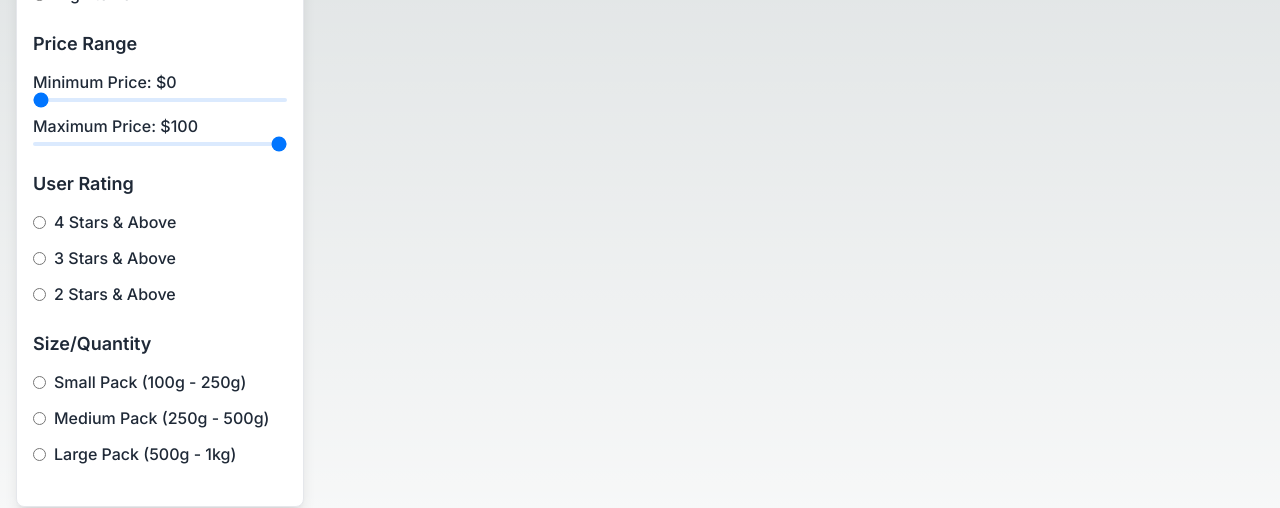
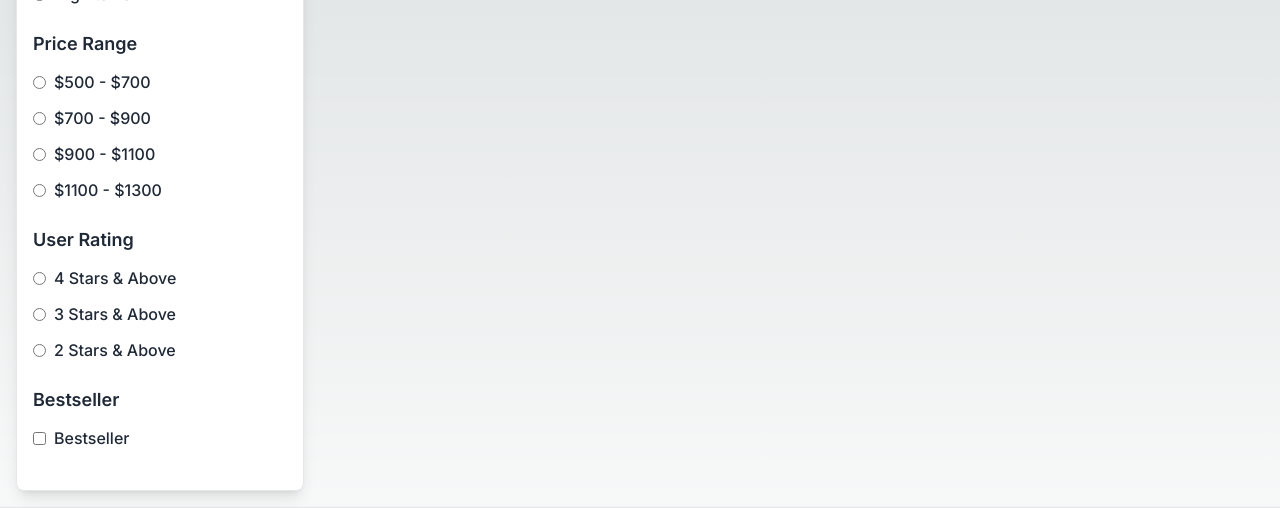
Before and after one commit to Siddharth0101/Ecommerce-Next.js, a Next.js app: page /product/almond in a window 1280 px wide. Shown: the part 349-857 px from the top of the page. Built offline with nearby package versions, Linux system fonts and the light colour scheme; no server answers.

Commit message:
updated filter

```diff
--- a/src/app/components/filter/Filter.js
+++ b/src/app/components/filter/Filter.js
@@ -7,9 +7,8 @@ const Filters = () => {
   const dispatch = useDispatch();
   const [selectedPrice, setSelectedPrice] = useState("");
   const [selectedRating, setSelectedRating] = useState("");
-  const [minPrice, setMinPrice] = useState(0);
-  const [maxPrice, setMaxPrice] = useState(100);
   const [selectedSize, setSelectedSize] = useState("");
+  const [bestseller, setBestseller] = useState(false); // State for bestseller filter
 
   const handlePriceChange = (e) => {
     setSelectedPrice(e.target.value);
@@ -24,17 +23,13 @@ const Filters = () => {
     setSelectedRating(e.target.value);
   };
 
-  const handleMinPriceChange = (e) => {
-    setMinPrice(e.target.value);
-    console.log(e.target.value);
+  const handleSizeChange = (e) => {
+    setSelectedSize(e.target.value);
   };
 
-  const handleMaxPriceChange = (e) => {
-    setMaxPrice(e.target.value);
-  };
-
-  const handleSizeChange = (e) => {
-    setSelectedSize(e.target.value);
+  const handleBestsellerChange = () => {
+    setBestseller(!bestseller); // Toggle bestseller state
+    // Optionally, dispatch an action or update product list based on bestseller state
   };
 
   return (
@@ -75,32 +70,56 @@ const Filters = () => {
         </div>
       </div>
 
+      {/* Price Range Section */}
       <div className="mb-6">
         <h3 className="text-lg font-semibold mb-3">Price Range</h3>
-        <div className="flex flex-col mb-3">
-          <label className="mb-1 font-medium">Minimum Price: ${minPrice}</label>
+        <div className="flex items-center mb-3">
           <input
-            type="range"
-            min="0"
-            max="100"
-            value={minPrice}
-            onChange={handleMinPriceChange}
-            className="w-full appearance-none bg-blue-100 h-1 rounded-full outline-none"
+            type="radio"
+            name="price-range"
+            value="500-700"
+            checked={selectedPrice === "500-700"}
+            onChange={handlePriceChange}
+            className="mr-2 text-blue-600 focus:ring-2 focus:ring-blue-600"
           />
+          <label className="font-medium cursor-pointer">$500 - $700</label>
         </div>
-        <div className="flex flex-col mb-3">
-          <label className="mb-1 font-medium">Maximum Price: ${maxPrice}</label>
+        <div className="flex items-center mb-3">
           <input
-            type="range"
-            min="0"
-            max="100"
-            value={maxPrice}
-            onChange={handleMaxPriceChange}
-            className="w-full appearance-none bg-blue-100 h-1 rounded-full outline-none"
+            type="radio"
+            name="price-range"
+            value="700-900"
+            checked={selectedPrice === "700-900"}
+            onChange={handlePriceChange}
+            className="mr-2 text-blue-600 focus:ring-2 focus:ring-blue-600"
           />
+          <label className="font-medium cursor-pointer">$700 - $900</label>
+        </div>
+        <div className="flex items-center mb-3">
+          <input
+            type="radio"
+            name="price-range"
+            value="900-1100"
+            checked={selectedPrice === "900-1100"}
+            onChange={handlePriceChange}
+            className="mr-2 text-blue-600 focus:ring-2 focus:ring-blue-600"
+          />
+          <label className="font-medium cursor-pointer">$900 - $1100</label>
+        </div>
+        <div className="flex items-center mb-3">
+          <input
+            type="radio"
+            name="price-range"
+            value="1100-1300"
+            checked={selectedPrice === "1100-1300"}
+            onChange={handlePriceChange}
+            className="mr-2 text-blue-600 focus:ring-2 focus:ring-blue-600"
+          />
+          <label className="font-medium cursor-pointer">$1100 - $1300</label>
         </div>
       </div>
 
+      {/* User Rating Section */}
       <div className="mb-6">
         <h3 className="text-lg font-semibold mb-3">User Rating</h3>
         <div className="flex items-center mb-3">
@@ -138,45 +157,19 @@ const Filters = () => {
         </div>
       </div>
 
+      {/* Bestseller Section */}
       <div className="mb-6">
-        <h3 className="text-lg font-semibold mb-3">Size/Quantity</h3>
+        <h3 className="text-lg font-semibold mb-3">Bestseller</h3>
         <div className="flex items-center mb-3">
           <input
-            type="radio"
-            name="size"
-            value="small"
-            checked={selectedSize === "small"}
-            onChange={handleSizeChange}
+            type="checkbox"
+            id="bestseller"
+            checked={bestseller}
+            onChange={handleBestsellerChange}
             className="mr-2 text-green-500 focus:ring-2 focus:ring-green-500"
           />
-          <label className="font-medium cursor-pointer">
-            Small Pack (100g - 250g)
-          </label>
-        </div>
-        <div className="flex items-center mb-3">
-          <input
-            type="radio"
-            name="size"
-            value="medium"
-            checked={selectedSize === "medium"}
-            onChange={handleSizeChange}
-            className="mr-2 text-green-500 focus:ring-2 focus:ring-green-500"
-          />
-          <label className="font-medium cursor-pointer">
-            Medium Pack (250g - 500g)
-          </label>
-        </div>
-        <div className="flex items-center mb-3">
-          <input
-            type="radio"
-            name="size"
-            value="large"
-            checked={selectedSize === "large"}
-            onChange={handleSizeChange}
-            className="mr-2 text-green-500 focus:ring-2 focus:ring-green-500"
-          />
-          <label className="font-medium cursor-pointer">
-            Large Pack (500g - 1kg)
+          <label htmlFor="bestseller" className="font-medium cursor-pointer">
+            Bestseller
           </label>
         </div>
       </div>
```
